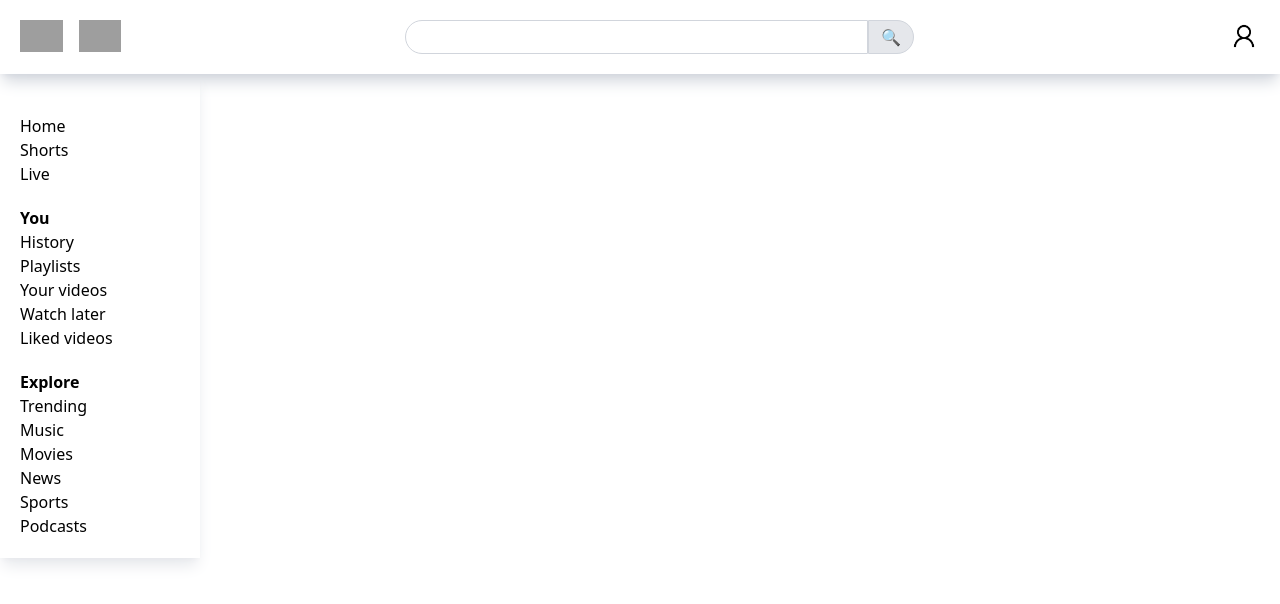
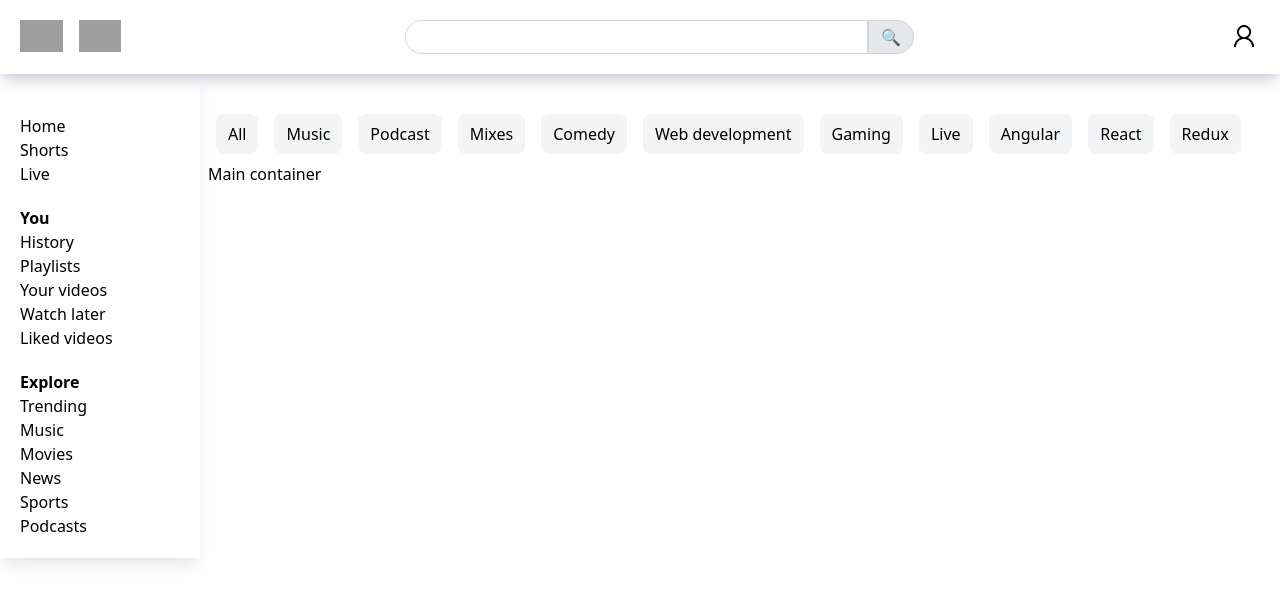
Before and after one commit to curly-talez/youtube, a React (Vite) app: page / in a window 1280 px wide. Shown: the top 604 px of the page. Built offline with nearby package versions, Linux system fonts and the light colour scheme; grey boxes are pictures that could not be loaded.

Commit message:
Added button list for filtering

```diff
--- a/src/components/Body.tsx
+++ b/src/components/Body.tsx
@@ -1,9 +1,11 @@
+import MainContainer from "./MainContainer";
 import Sidebar from "./Sidebar";
 
 const Body = () => {
   return (
-    <div>
+    <div className="flex">
       <Sidebar />
+      <MainContainer />
     </div>
   );
 };
--- /dev/null
+++ b/src/components/ButtonFilter.tsx
@@ -0,0 +1,9 @@
+const ButtonFilter = ({ name }: { name: string }) => {
+  return (
+    <>
+      <button className="px-3 py-2 m-2 bg-gray-100 rounded-lg">{name}</button>
+    </>
+  );
+};
+
+export default ButtonFilter;
--- /dev/null
+++ b/src/components/MainContainer.tsx
@@ -0,0 +1,30 @@
+import ButtonFilter from "./ButtonFilter";
+
+const MainContainer = () => {
+  const btnList = [
+    "All",
+    "Music",
+    "Podcast",
+    "Mixes",
+    "Comedy",
+    "Web development",
+    "Gaming",
+    "Live",
+    "Angular",
+    "React",
+    "Redux"
+  ];
+  return (
+    <div className="flex flex-col my-8 mx-2">
+      <div>
+        {btnList.map((btn) => (
+          <ButtonFilter name={btn} />
+        ))}
+      </div>
+
+      <h1>Main container</h1>
+    </div>
+  );
+};
+
+export default MainContainer;
```
